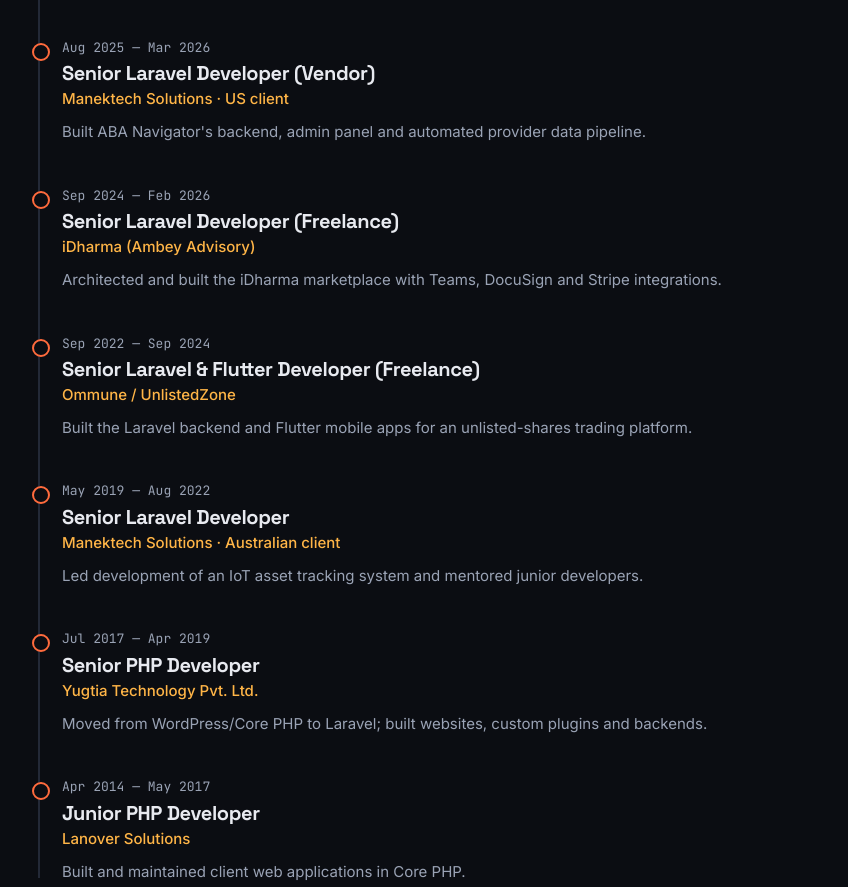
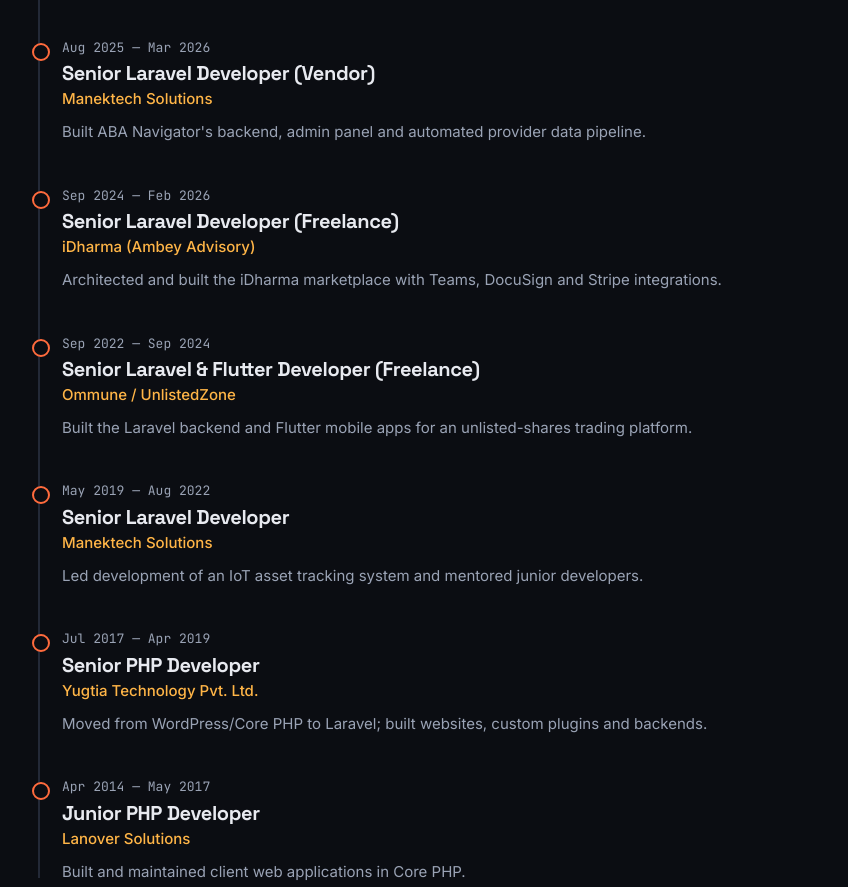
Before and after one commit to sachinshiroya2131/sachinshiroya2131.github.io, a plain HTML site: page index.html in a window 1280 px wide. Shown: the part 4192-5079 px from the top of the page, without its empty margins (82-930 px from the left). Drawn offline with Linux system fonts and the light colour scheme.

Commit message:
Remove client labels from Manektech experience

```diff
--- a/index.html
+++ b/index.html
@@ -291,7 +291,7 @@
       <div class="job">
         <div class="when">Aug 2025 — Mar 2026</div>
         <h3>Senior Laravel Developer (Vendor)</h3>
-        <div class="co">Manektech Solutions · US client</div>
+        <div class="co">Manektech Solutions</div>
         <p>Built ABA Navigator's backend, admin panel and automated provider data pipeline.</p>
       </div>
       <div class="job">
@@ -309,7 +309,7 @@
       <div class="job">
         <div class="when">May 2019 — Aug 2022</div>
         <h3>Senior Laravel Developer</h3>
-        <div class="co">Manektech Solutions · Australian client</div>
+        <div class="co">Manektech Solutions</div>
         <p>Led development of an IoT asset tracking system and mentored junior developers.</p>
       </div>
       <div class="job">
```
